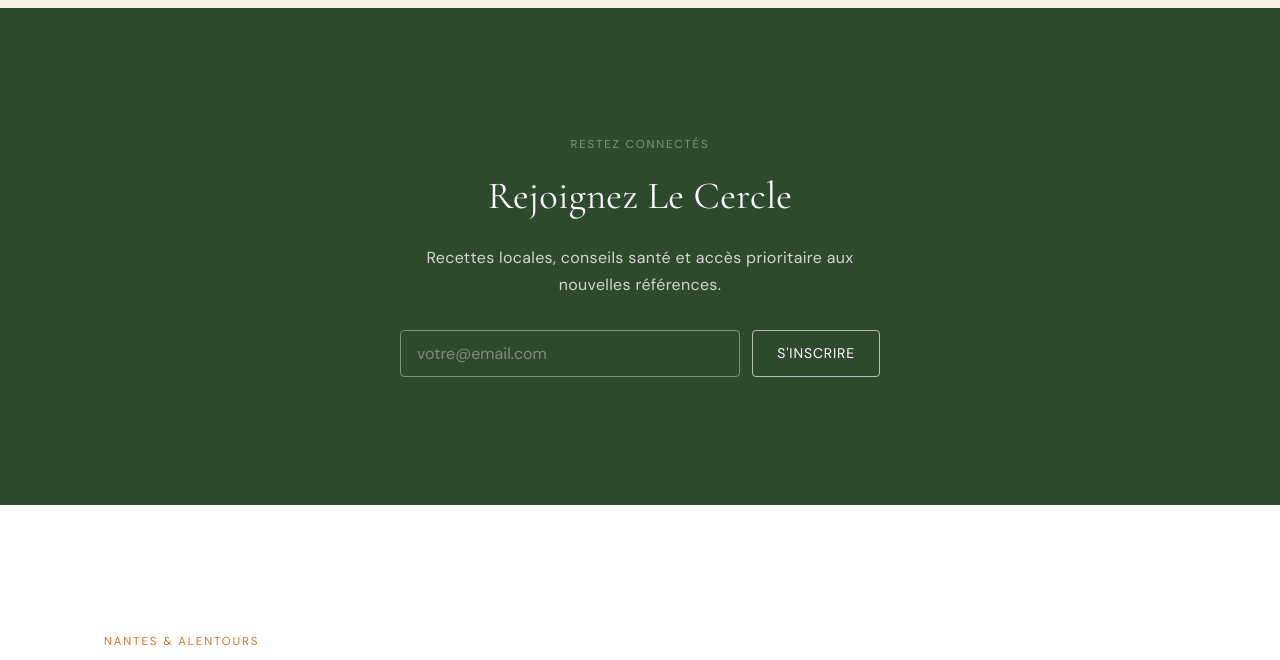
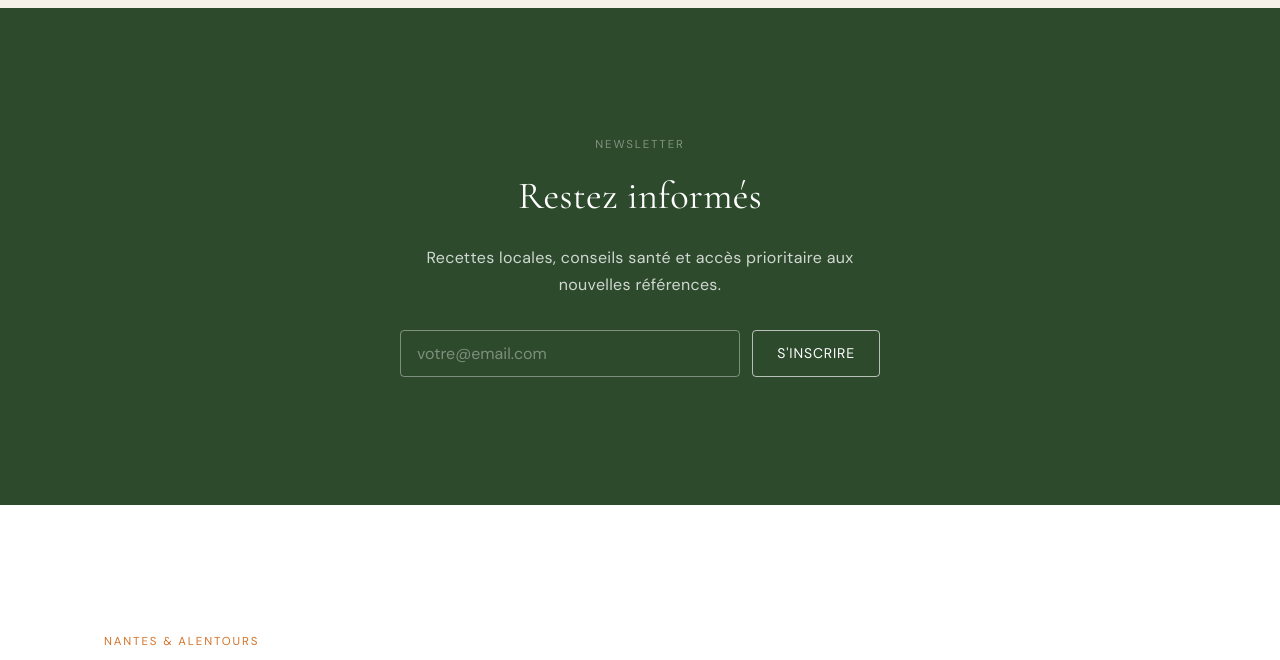
Before and after one commit to edhubertstudio/test-claude, a plain HTML site: page index.html in a window 1280 px wide. Shown: the part 3380-4040 px from the top of the page. Drawn offline with nearby package versions, Linux system fonts and the light colour scheme.

Commit message:
Replace "Le Cercle" with "Restez informés" in spec and landing page
Co-Authored-By: Claude Sonnet 4.6 <noreply@anthropic.com>

```diff
--- a/index.html
+++ b/index.html
@@ -626,7 +626,7 @@
     <a href="#gamme"           onclick="closeMobileMenu()">La Gamme</a>
     <a href="#manifeste"       onclick="closeMobileMenu()">Notre Histoire</a>
     <a href="#points-de-vente" onclick="closeMobileMenu()">Points de vente</a>
-    <a href="#newsletter"      onclick="closeMobileMenu()">Le Cercle</a>
+    <a href="#newsletter"      onclick="closeMobileMenu()">Newsletter</a>
   </nav>
 
   <main>
@@ -804,8 +804,8 @@
     <!-- ── NEWSLETTER ── -->
     <section id="newsletter">
       <div class="section-inner">
-        <span class="section-label fade-in">Restez connectés</span>
-        <h2 class="fade-in">Rejoignez Le Cercle</h2>
+        <span class="section-label fade-in">Newsletter</span>
+        <h2 class="fade-in">Restez informés</h2>
         <p class="fade-in">Recettes locales, conseils santé et accès prioritaire aux nouvelles références.</p>
         <!-- action : brancher sur Mailchimp / Brevo -->
         <form class="newsletter-form fade-in" id="newsletter-form" action="#" method="post" novalidate>
```
Also changed, not shown: 1 other file.
